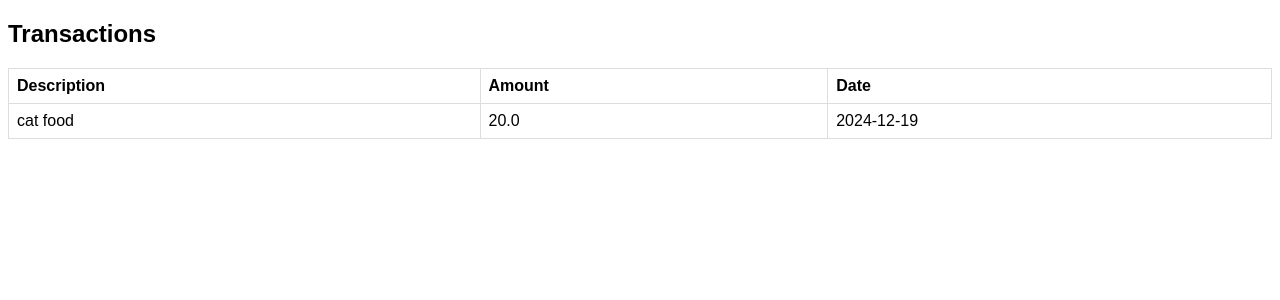
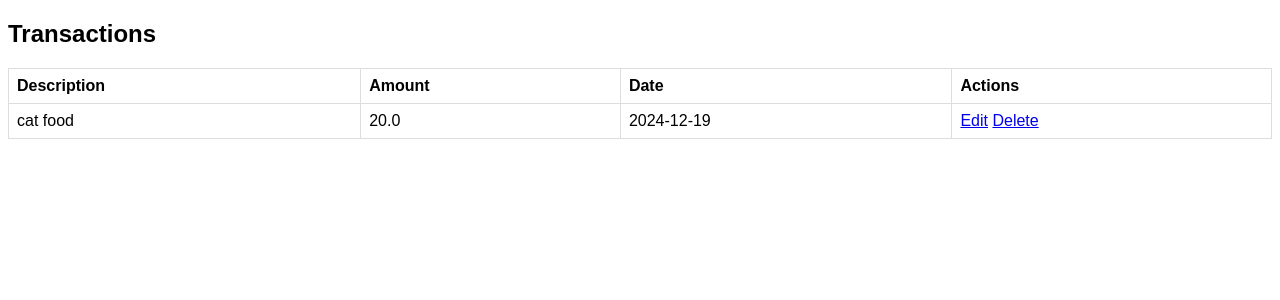
Before and after one commit to anushkadn/fin-land, a Flask app: page / in a window 1280 px wide. Shown: the part 126-426 px from the top of the page. Run offline with Flask 3, Linux system fonts and the light colour scheme; data comes from the database, SQL or seed files in the repository.

Commit message:
add functionality for editing txns

```diff
--- a/templates/index.html
+++ b/templates/index.html
@@ -7,12 +7,17 @@
         <th>Description</th>
         <th>Amount</th>
         <th>Date</th>
+        <th>Actions</th>
     </tr>
     {% for transaction in transactions %}
     <tr>
         <td>{{ transaction[1] }}</td>
         <td>{{ transaction[2] }}</td>
         <td>{{ transaction[3] }}</td>
+        <td>
+            <a href="{{ url_for('edit_transaction_route', id=transaction[0]) }}">Edit</a>
+            <a href="{{ url_for('delete_transaction_route', id=transaction[0]) }}">Delete</a>
+        </td>
     </tr>
     {% endfor %}
 </table>
```
